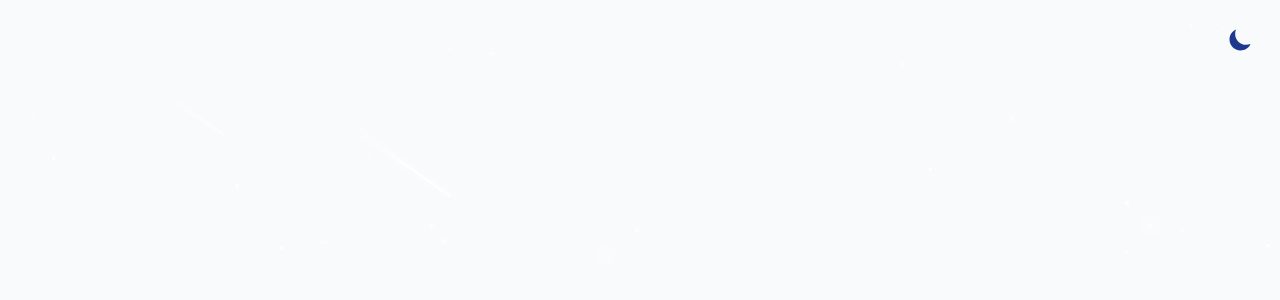
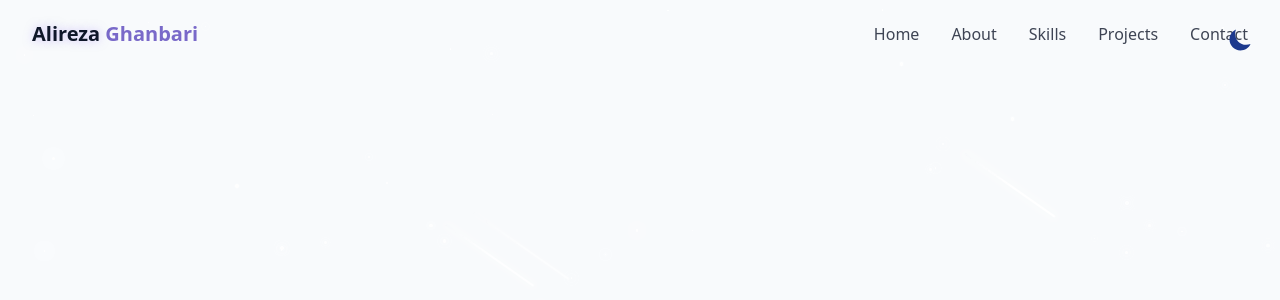
Before and after one commit to Alireza-ghanbari/space-portfolio, a React (Vite) app: page / in a window 1280 px wide. Shown: the top 300 px of the page. Built offline with nearby package versions, Linux system fonts and the light colour scheme.

Commit message:
create navbar

```diff
--- /dev/null
+++ b/src/Components/Navbar.jsx
@@ -0,0 +1,88 @@
+import { useEffect, useState } from "react";
+import { cn } from "../lib/utils";
+import { IoMdClose, IoMdMenu } from "react-icons/io";
+
+const navItems = [
+  { name: "Home", href: "#hero" },
+  { name: "About", href: "#about" },
+  { name: "Skills", href: "#skills" },
+  { name: "Projects", href: "#projects" },
+  { name: "Contact", href: "#contact" },
+];
+export default function Navbar() {
+  const [isScrolled, setIsScrolled] = useState(false);
+  const [isMenuOpen, setIsMenuOpen] = useState(false);
+
+  useEffect(() => {
+    const handleScroll = () => {
+      setIsScrolled(window.scrollY > 10);
+    };
+
+    window.addEventListener("scroll", handleScroll);
+    return () => window.removeEventListener("scroll", handleScroll);
+  }, []);
+  return (
+    <nav
+      className={cn(
+        "fixed w-full z-40 transition-all duration-300",
+        isScrolled ? "py-3 bg-background/80 backdrop-blur-md shadowxs " : "py-5"
+      )}
+    >
+      <div className="container flex items-center justify-between">
+        <a
+          href="#hero"
+          className="text-xl font-bold text-primary flex items-center"
+        >
+          <span className="relative z-10">
+            <span className="text-glow text-forground">Alireza</span> Ghanbari
+          </span>
+        </a>
+
+        {/* desktop */}
+        <div className="hidden md:flex space-x-8">
+          {navItems.map((item) => (
+            <a
+              key={item.name}
+              href={item.href}
+              className="text-forground/80 hover:text-primary transition-colors duration-300"
+            >
+              {item.name}
+            </a>
+          ))}
+        </div>
+
+        {/* mobile */}
+
+        <button
+          onClick={() => setIsMenuOpen(!isMenuOpen)}
+          className="md:hidden p-2 text-forground z-50"
+        >
+          {isMenuOpen ? <IoMdClose size={24} /> : <IoMdMenu size={24} />}
+        </button>
+
+        <div
+          className={cn(
+            "fixed inset-0 bg-background/95 backdrop-blur-md z-40 flex flex-col items-center justify-center",
+            "transition-all duration-300 md:hidden",
+            isMenuOpen
+              ? "opacity-100 pointer-events-auto"
+              : "opacity-0 pointer-events-none"
+          )}
+        >
+          <div className="flex flex-col space-y-8 text-xl">
+            {navItems.map((item) => (
+              <a
+                key={item.name}
+                href={item.href}
+                className="text-forground/80 hover:text-primary transition-colors duration-300"
+                onClick={() => setIsMenuOpen(false)}
+              >
+                {item.name}
+              </a>
+            ))}
+          </div>
+        </div>
+      </div>
+    </nav>
+  );
+}
--- a/src/Pages/Home.jsx
+++ b/src/Pages/Home.jsx
@@ -1,3 +1,4 @@
+import Navbar from "../Components/Navbar";
 import StarBackground from "../Components/StarBackground";
 import ThemeToggle from "../Components/ThemeToggle";
 
@@ -6,6 +7,7 @@
     <div className="min-h-screen bg-background text-forground overflow-x-hidden">
       <ThemeToggle />
       <StarBackground />
+      <Navbar />
     </div>
   );
 }
--- a/src/index.css
+++ b/src/index.css
@@ -84,7 +84,7 @@
 
     --card: 222 47% 8%;
 
-    --primary: 250 47% 8%;
+    --primary: 250 65% 65%;
     --primary-forground: 213 31% 91%;
 
     --border: 217 33% 20%;
```
